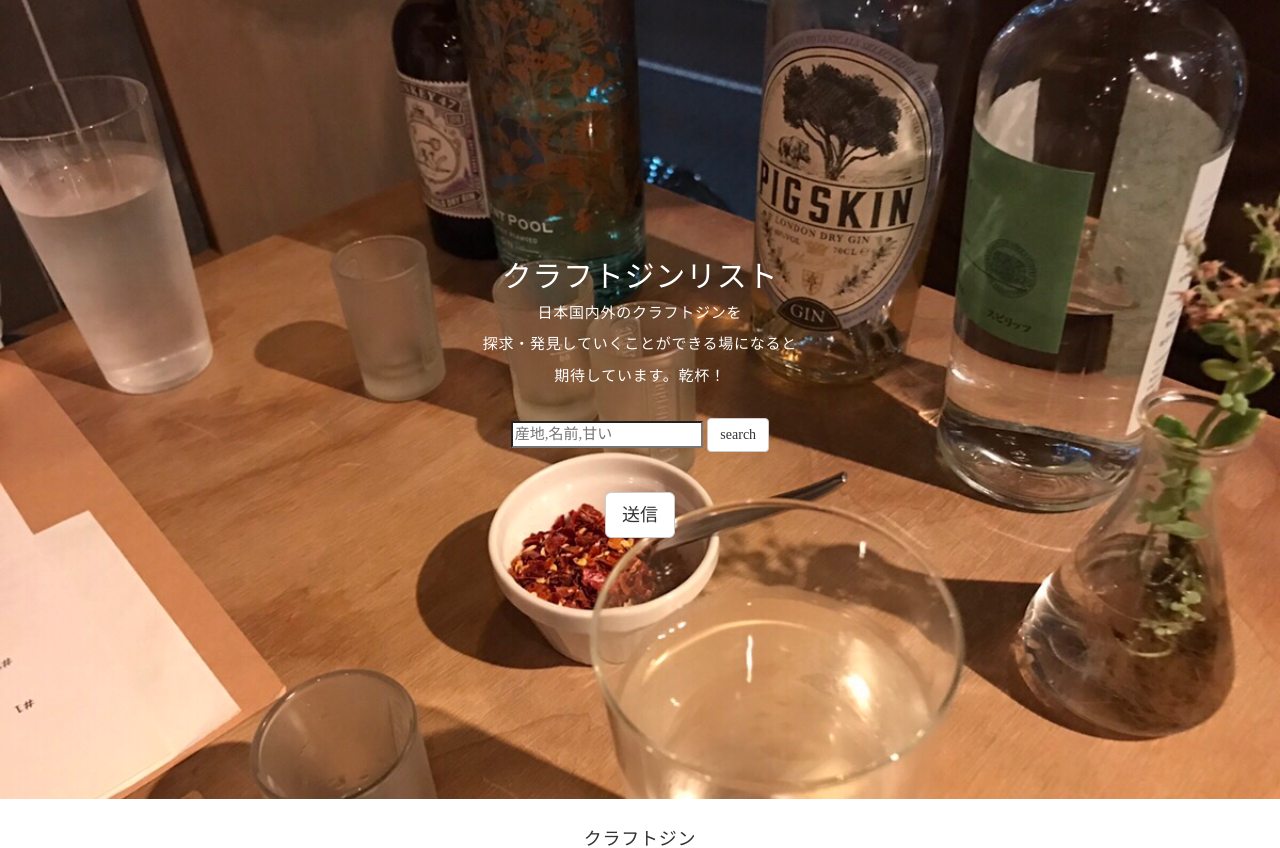
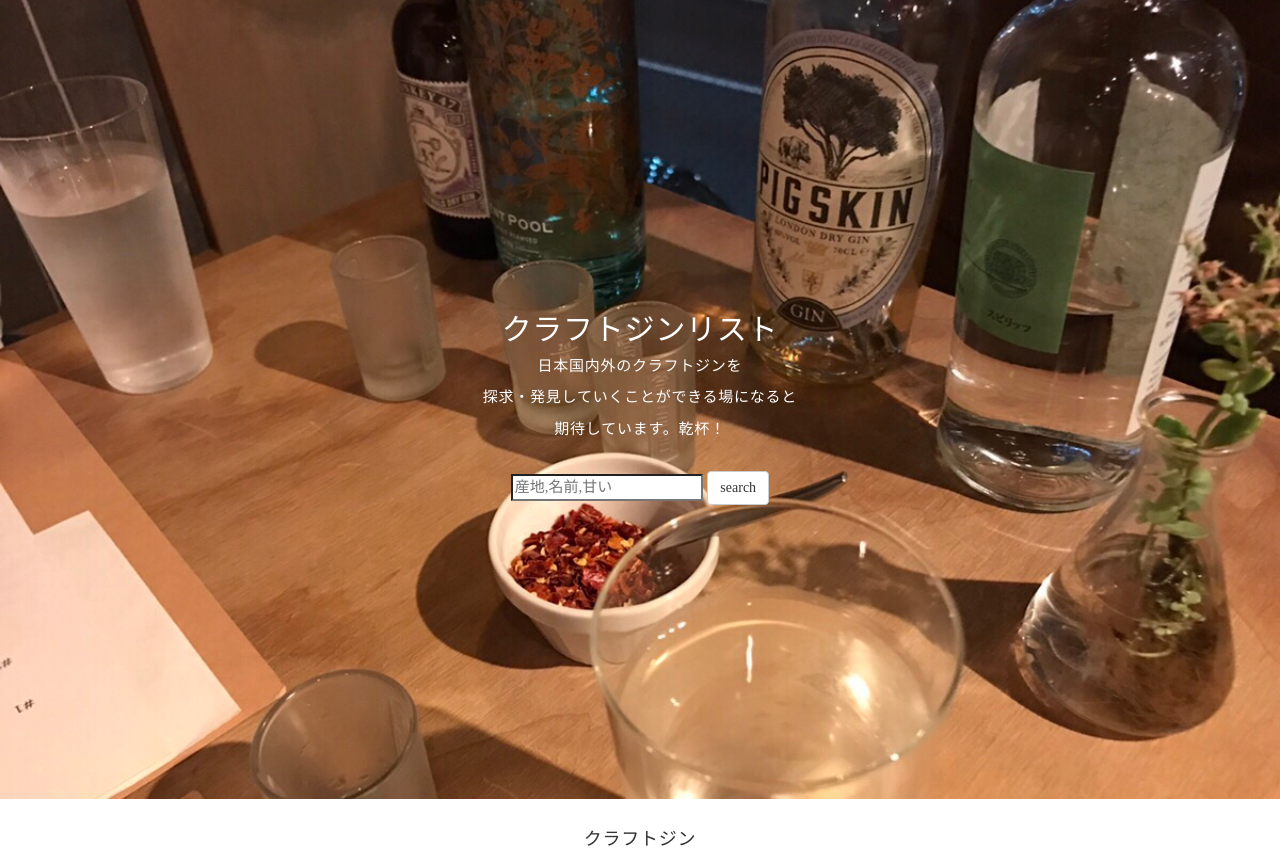
Before and after one commit to yowahada/ginpedia, a Django app: page /index/ in a window 1280 px wide. Shown: the part 51-899 px from the top of the page. Run offline with Django 3.2, Linux system fonts and the light colour scheme; data that the repository does not hold is empty; some libraries are stand-ins or nearby versions; some web fonts are replaced.

Commit message:
html修正

```diff
--- a/templates/blog/post_list.html
+++ b/templates/blog/post_list.html
@@ -16,12 +16,6 @@
                    placeholder="産地,名前,甘い">
 				<button class="btn btn-default" id="filter">search</button>
 			</form><!--フォームのテスト-->
-			<form method="POST" class="form-row">{% csrf_token %}
-                    <table class="table">
-                        {{ form.as_table }}
-                    </table>
-                    <button type="submit" class="btn btn-default btn-lg" style="margin: 20px">送信</button>
-                </form>
 		</div>
 	</div>
 </div>
```
